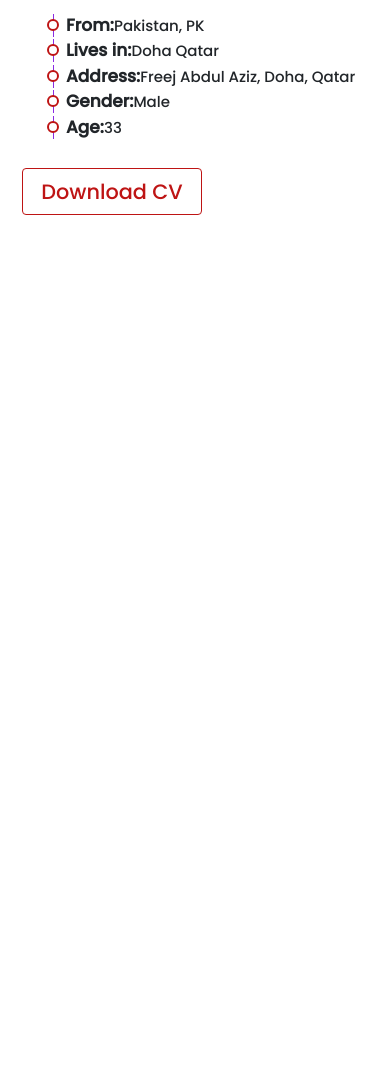
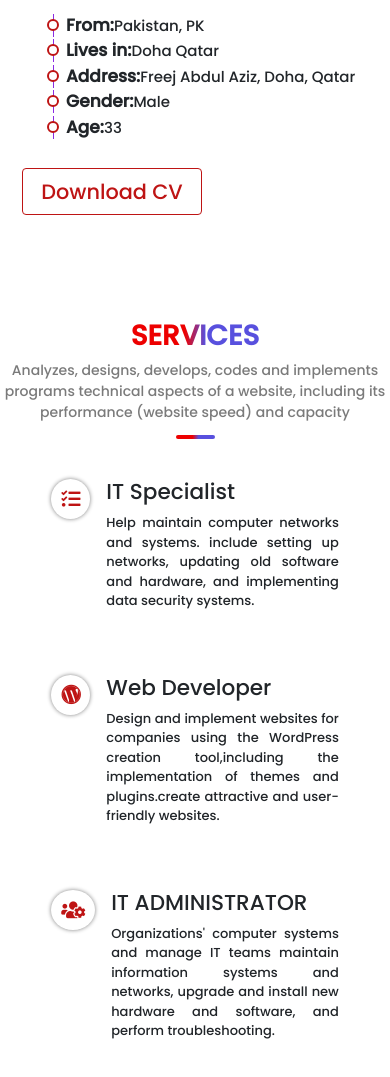
Before and after one commit to Hakimullah92/AdilPortfolio, a plain HTML site: page index.html in a window 390 px wide. Shown: the part 1529-2606 px from the top of the page. Before the commit the page ends 1768 px from the top, so only its background shows below. Drawn offline with nearby package versions, Linux system fonts and the light colour scheme.

Commit message:
making Responsive Services Section

```diff
--- a/CSSFiles/style.css
+++ b/CSSFiles/style.css
@@ -87,7 +87,7 @@ body{
 .about{
     padding-top: 5rem;
     width: 100%;
-    height: 100vh;
+    min-height: 100vh;
 }
 .about .about-img img{
     width: 540px;
@@ -175,3 +175,61 @@ position: relative;
     width: 100%;
 }
 /* ------------about Styling End------------- */
+
+
+/* ------------Services Styling Start------------- */
+
+.services{
+    padding-top: 5rem;
+    width: 100%;
+    min-height: 100vh;
+
+}
+.services .main-title{
+    color: #ed0000;
+    background: linear-gradient(to right, #ed0000 42% , #5850de 58%);
+    -webkit-background-clip: text;
+    -webkit-text-fill-color: transparent;
+}
+.services .services-para{
+    font-size: 14px;
+    color: rgba(0,0,0,0.523);
+    max-width: 680px;
+}
+.services .services-para:after{
+   content: '';
+   position: absolute;
+   bottom: 0;
+   left: 45%;
+   width: 10%;
+   height: 4px;
+   border-radius: 22px;
+   background: linear-gradient(to right, #ed0000 42% , #5850de 58%);
+}
+.services .service{
+    min-height: 100px;
+    /* border: 1px solid red; */
+    border-radius: 6px;
+    transition: all 0.3s ease-in-out;
+    margin-bottom: 2rem;
+}
+.services .service:hover{
+    box-shadow: 0px 0px 4px grey;
+}
+.services .card-container .icon{
+    width: 44px;
+    height: 40px;
+    padding: 10px;
+    border-radius:50%;
+    box-shadow: 0px 0px 4px grey;
+}
+.services .card-container .icon i{
+    font-size: 1.2rem;
+    font-weight: bold;
+    color: rgb(190,20,20);
+}
+.services .card-container .service-descr p{
+    font-size: 13px;
+    text-align: justify;
+}
+/* ------------Services Styling End------------- */
--- a/index.html
+++ b/index.html
@@ -55,7 +55,7 @@
                 <a class="nav-link" href="#about">About Us</a>
               </li>
               <li class="nav-item">
-                <a class="nav-link" href="#">Services</a>
+                <a class="nav-link" href="#services">Services</a>
               </li>
 
               <li class="nav-item">
@@ -136,6 +136,73 @@
     </section>
     <!-- ----------------- About Section End---------------- -->
 
+    <!-- -------------- Services Section Start------------- -->
+    <section class="services" id="services">
+      <div class="top-content position-relative text-center d-flex flex-column align-items-center flex-nowrap">
+        <h2 class="main-title fs-1 fw-bold text-uppercase">Services</h2>
+        <p class="services-para text-center">Analyzes, designs, develops, codes and implements programs  technical aspects of a website, including its performance (website speed) and capacity</p>
+      </div>
+      <div class="container">
+        <div class="row p-2 mt-4 align-items-center justify-content-center">
+          <div class="col-lg-4 col-md-6 col-10 py-2 service">
+            <div class="card-container d-flex gap-3">
+              <div class="icon"><i class="fas fa-tasks"></i></div>
+              <div class="service-descr">
+                <h4 class="servive-name">IT Specialist</h4>
+                <p>Help maintain computer networks and systems. include setting up networks, updating old software and hardware, and implementing data security systems.</p>
+              </div>
+            </div>
+          </div>
+          <div class="col-lg-4 col-md-6 col-10 py-2 service">
+            <div class="card-container d-flex gap-3">
+              <div class="icon"><i class="fab fa-wordpress"></i></div>
+              <div class="service-descr">
+                <h4 class="servive-name">Web Developer</h4>
+                <p>Design and implement websites for companies using the WordPress creation tool,including the implementation of themes and plugins.create attractive and user-friendly websites.</p>
+              </div>
+            </div>
+          </div>
+          <div class="col-lg-4 col-md-6 col-10 py-2 service">
+            <div class="card-container d-flex gap-3">
+              <div class="icon"><i class="fas fa-users-cog"></i></div>
+              <div class="service-descr">
+                <h4 class="servive-name">IT ADMINISTRATOR</h4>
+                <p>Organizations' computer systems and manage IT teams maintain information systems and networks, upgrade and install new hardware and software, and perform troubleshooting.</p>
+              </div>
+            </div>
+          </div>
+          <div class="col-lg-4 col-md-6 col-10 py-2 service">
+            <div class="card-container d-flex gap-3">
+              <div class="icon"><i class="fas fa-database"></i></div>
+              <div class="service-descr">
+                <h4 class="servive-name">Data Analysis</h4>
+                <p>Technical services, Entry, results transmission, customer services and administration,Responsible for reviewing and assigning work,Troubleshooting problems</p>
+              </div>
+            </div>
+          </div>
+          <div class="col-lg-4 col-md-6 col-10 py-2 service">
+            <div class="card-container d-flex gap-3">
+              <div class="icon"><i class="fas fa-tasks"></i></div>
+              <div class="service-descr">
+                <h4 class="servive-name">Name Here</h4>
+                <p>Help maintain computer networks and systems. include setting up networks, updating old software and hardware, and implementing data security systems.</p>
+              </div>
+            </div>
+          </div>
+          <div class="col-lg-4 col-md-6 col-10 py-2 service">
+            <div class="card-container d-flex gap-3">
+              <div class="icon"><i class="fas fa-tasks"></i></div>
+              <div class="service-descr">
+                <h4 class="servive-name">Name here</h4>
+                <p>Help maintain computer networks and systems. include setting up networks, updating old software and hardware, and implementing data security systems.</p>
+              </div>
+            </div>
+          </div>
+        </div>
+      </div>
+    </section>
+    <!-- -------------- Services Section End------------- -->
+
     <!-- -------------- Bootstrap JS cdn Start----------- -->
     <script
       src="https://cdn.jsdelivr.net/npm/bootstrap@5.3.0-alpha1/dist/js/bootstrap.bundle.min.js"
```
